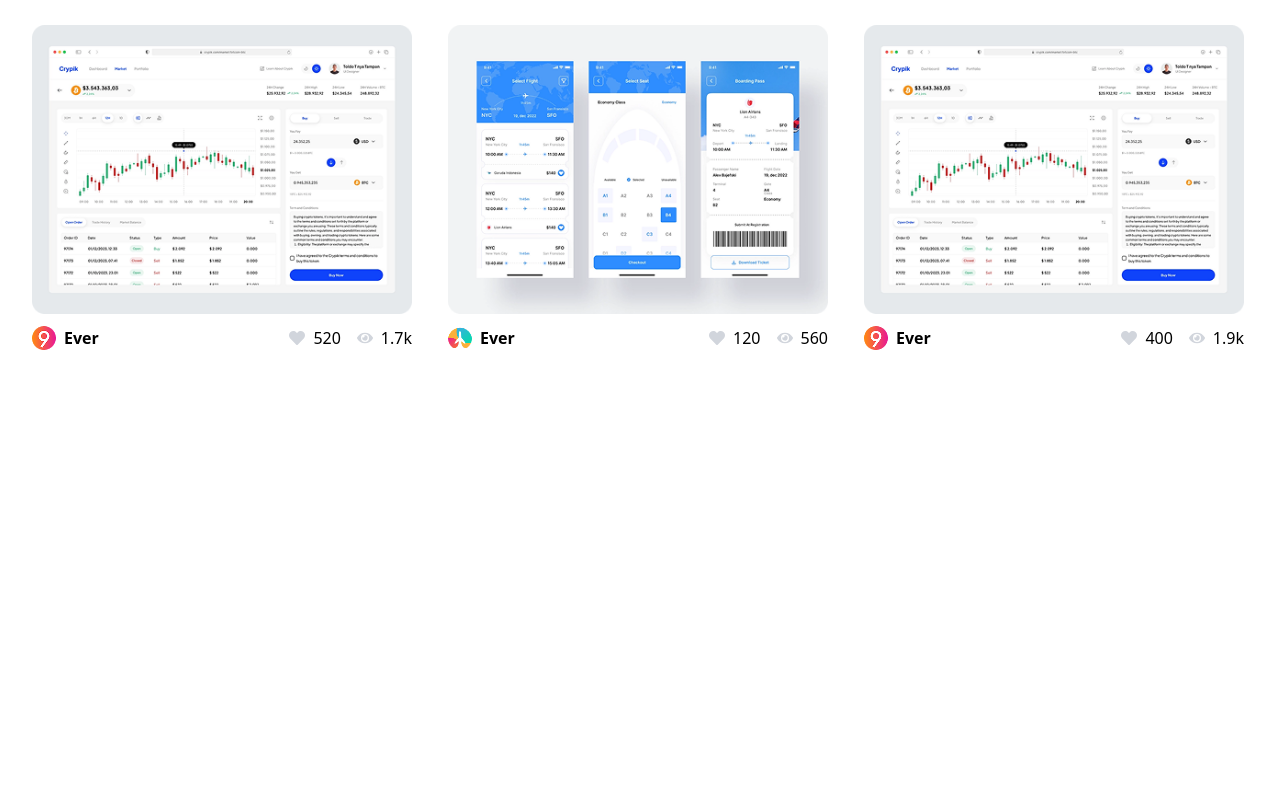
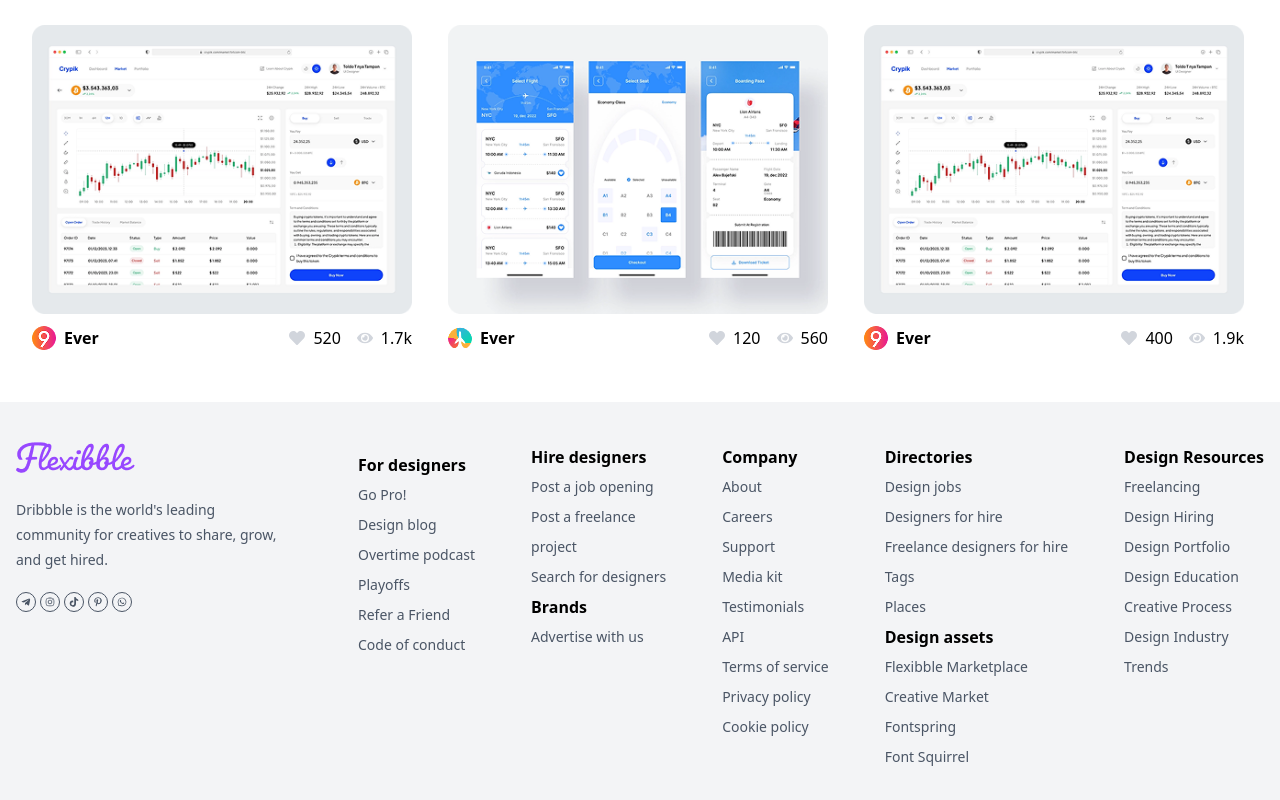
Before and after one commit to tanjilaWD/Dribble_Clone, a React (Vite) app: page / in a window 1280 px wide. Shown: the part 2769-3569 px from the top of the page. Before the commit the page ends 3171 px from the top, so only its background shows below. Built offline with nearby package versions, Linux system fonts and the light colour scheme.

Commit message:
footer add

```diff
--- a/src/App.jsx
+++ b/src/App.jsx
@@ -1,3 +1,4 @@
+import Footer from "./Components/Footer";
 import Header from "./Components/Header";
 import Portfolio from "./Components/Portfolio";
 import Sub_header from "./Components/Sub_header";
@@ -9,6 +10,7 @@
      <Header/>
      <Sub_header/>
      <Portfolio/>
+     <Footer/>
         </div>
     );
 };
--- /dev/null
+++ b/src/Components/Footer.jsx
@@ -0,0 +1,97 @@
+import { FaTelegramPlane } from "react-icons/fa";
+import { FaInstagram } from "react-icons/fa";
+import { FaTiktok } from "react-icons/fa";
+import { FaPinterestP } from "react-icons/fa";
+import { FaWhatsapp } from "react-icons/fa";
+
+const Footer = () => {
+    return (
+        <footer className="bg-gray-100 ">
+        <section className="w-7xl mx-auto flex py-10 px-4 gap-10">
+        <section className="w-3/12">
+        <img src="/image/footer/Flexibble.png"alt="footer" />
+        <p className="mt-6 text-gray-600 text-sm leading-[25px]">Dribbble is the world's leading <br /> community for creatives to share, grow,<br /> and get hired.</p>
+        <div className="flex items-center gap-1 mt-5">
+        <FaTelegramPlane className="hover:text-violet-500 duration-300 border rounded-full p-1 w-5 h-5 text-gray-600 cursor-pointer"/>
+        <FaInstagram className="hover:text-violet-500 duration-300 border rounded-full p-1 w-5 h-5 text-gray-600 cursor-pointer"/>
+        <FaTiktok className="hover:text-violet-500 duration-300 border rounded-full p-1 w-5 h-5 text-gray-600 cursor-pointer"/>
+        <FaPinterestP className="hover:text-violet-500 duration-300 border rounded-full p-1 w-5 h-5 text-gray-600 cursor-pointer"/>
+        <FaWhatsapp className="hover:text-violet-500 duration-300 border rounded-full p-1 w-5 h-5 text-gray-600 cursor-pointer"/>
+        </div>
+        </section>
+        <section className="w-9/12 flex  justify-between">
+            <div>
+                <ul className="py-2">
+                    <li className="font-bold leading-[30px] cursor-pointer">For designers</li>
+                    <li className="text-gray-600 text-sm hover:text-violet-500 duration-300 leading-[30px] cursor-pointer">Go Pro!</li>
+                    <li className="text-gray-600 text-sm hover:text-violet-500 duration-300 leading-[30px] cursor-pointer">Design blog</li>
+                    <li className="text-gray-600 text-sm hover:text-violet-500 duration-300 leading-[30px]
+                     cursor-pointer">Overtime podcast</li>
+                    <li className="text-gray-600 text-sm hover:text-violet-500 duration-300 leading-[30px]  cursor-pointer">Playoffs</li>
+                    <li className="text-gray-600 text-sm hover:text-violet-500 duration-300 leading-[30px] cursor-pointer">Refer a Friend</li>
+                    <li className="text-gray-600 text-sm hover:text-violet-500 duration-300 leading-[30px] cursor-pointer">Code of conduct</li>
+                </ul>
+            </div>
+
+            <div>
+                <ul>
+                    <li className="font-bold leading-[30px] cursor-pointer">Hire designers</li>
+                    <li className="text-gray-600 text-sm hover:text-violet-500 duration-300 leading-[30px] cursor-pointer">Post a job opening</li>
+                    <li className="text-gray-600 text-sm hover:text-violet-500 duration-300 leading-[30px] cursor-pointer">Post a freelance</li>
+                    <li className="text-gray-600 text-sm hover:text-violet-500 duration-300 leading-[30px] cursor-pointer">project</li>
+                    <li className="text-gray-600 text-sm hover:text-violet-500 duration-300 leading-[30px] cursor-pointer">Search for designers</li>
+                    <li className="font-bold leading-[30px] cursor-pointer">Brands</li>
+                    <li className="text-gray-600 text-sm hover:text-violet-500 duration-300 leading-[30px] cursor-pointer">Advertise with us</li>
+                </ul>
+            </div>
+
+            <div>
+                <ul>
+                    <li className="font-bold leading-[30px] cursor-pointer">Company</li>
+                    <li className="text-gray-600 text-sm hover:text-violet-500 duration-300 leading-[30px] cursor-pointer">About</li>
+                    <li className="text-gray-600 text-sm hover:text-violet-500 duration-300 leading-[30px] cursor-pointer">Careers</li>
+                    <li className="text-gray-600 text-sm hover:text-violet-500 duration-300 leading-[30px] cursor-pointer">Support</li>
+                    <li className="text-gray-600 text-sm hover:text-violet-500 duration-300 leading-[30px] cursor-pointer">Media kit</li>
+                    <li className="text-gray-600 text-sm hover:text-violet-500 duration-300 leading-[30px] cursor-pointer">Testimonials</li>
+                    <li className="text-gray-600 text-sm hover:text-violet-500 duration-300 leading-[30px] cursor-pointer">API</li>
+                    <li className="text-gray-600 text-sm hover:text-violet-500 duration-300 leading-[30px] cursor-pointer">Terms of service</li>
+                    <li className="text-gray-600 text-sm hover:text-violet-500 duration-300 leading-[30px] cursor-pointer">Privacy policy</li>
+                    <li className="text-gray-600 text-sm hover:text-violet-500 duration-300 leading-[30px] cursor-pointer">Cookie policy</li>
+                </ul>
+            </div>
+
+            <div>
+                <ul>
+                    <li className="font-bold leading-[30px] cursor-pointer">Directories</li>
+                    <li className="text-gray-600 text-sm hover:text-violet-500 duration-300 leading-[30px] cursor-pointer">Design jobs</li>
+                    <li className="text-gray-600 text-sm hover:text-violet-500 duration-300 leading-[30px] cursor-pointer">Designers for hire</li>
+                    <li className="text-gray-600 text-sm hover:text-violet-500 duration-300 leading-[30px] cursor-pointer">Freelance designers for hire</li>
+                    <li className="text-gray-600 text-sm hover:text-violet-500 duration-300 leading-[30px] cursor-pointer">Tags</li>
+                    <li className="text-gray-600 text-sm hover:text-violet-500 duration-300 leading-[30px] cursor-pointer">Places</li>
+                    <li className="font-bold leading-[30px] cursor-pointer">Design assets</li>
+                    <li className="text-gray-600 text-sm hover:text-violet-500 duration-300 leading-[30px] cursor-pointer">Flexibble Marketplace</li>
+                    <li className="text-gray-600 text-sm hover:text-violet-500 duration-300 leading-[30px] cursor-pointer">Creative Market</li>
+                    <li className="text-gray-600 text-sm hover:text-violet-500 duration-300 leading-[30px] cursor-pointer">Fontspring</li>
+                    <li className="text-gray-600 text-sm hover:text-violet-500 duration-300 leading-[30px] cursor-pointer">Font Squirrel</li>
+                </ul>
+            </div>
+
+            <div>
+                <ul>
+                    <li className="font-bold leading-[30px] cursor-pointer">Design Resources</li>
+                    <li className="text-gray-600 text-sm hover:text-violet-500 duration-300 leading-[30px] cursor-pointer">Freelancing</li>
+                    <li className="text-gray-600 text-sm hover:text-violet-500 duration-300 leading-[30px] cursor-pointer">Design Hiring</li>
+                    <li className="text-gray-600 text-sm hover:text-violet-500 duration-300 leading-[30px] cursor-pointer">Design Portfolio</li>
+                    <li className="text-gray-600 text-sm hover:text-violet-500 duration-300 leading-[30px] cursor-pointer">Design Education</li>
+                    <li className="text-gray-600 text-sm hover:text-violet-500 duration-300 leading-[30px] cursor-pointer">Creative Process</li>
+                    <li className="text-gray-600 text-sm hover:text-violet-500 duration-300 leading-[30px] cursor-pointer">Design Industry</li>
+                    <li className="text-gray-600 text-sm hover:text-violet-500 duration-300 leading-[30px] cursor-pointer">Trends</li>
+                </ul>
+            </div>
+        </section>
+        </section>
+        </footer>
+    );
+};
+
+export default Footer;
--- a/src/Components/Header.jsx
+++ b/src/Components/Header.jsx
@@ -16,8 +16,8 @@
          <Menu/>
       </section>
 
-      <section className='flex gap-4 items-center '>
-        <Link text="Apply Now" link="#"/>
+      <section className='flex gap-4 items-center'>
+        <Link text="Apply Now" link="#" />
        <Search/>
        <Avatar/>
        <Button text="Upload" icon={<LuUpload />}/>
```
Also changed, not shown: public/image/footer/Flexibble.png (added).
